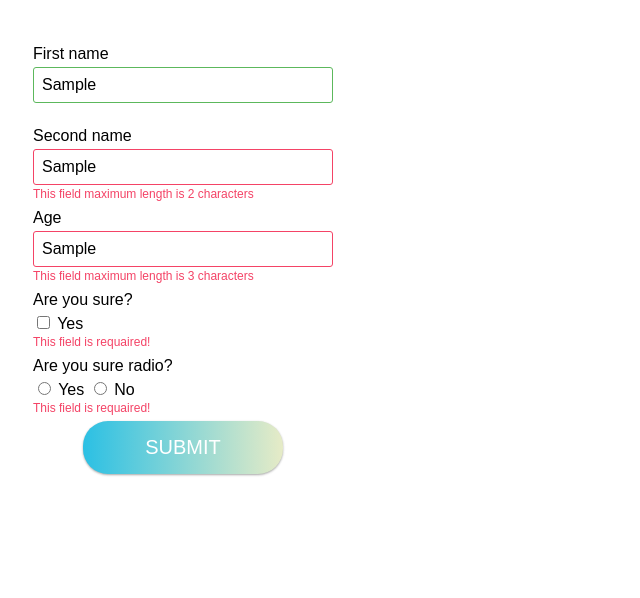
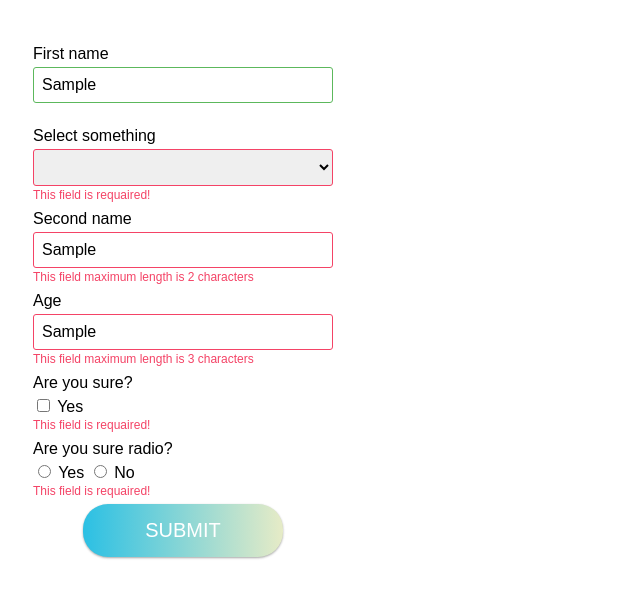
Before and after one commit to DStojecki/validat.js, a website with bundled scripts: page public/index.html in a window 1280 px wide. Both pictures are taken after typing "Sample", "Sample", "Sample" into the empty fields and a click on the button "SUBMIT". Shown: the whole page, without its empty margins (0-640 px from the left). Built offline with nearby package versions, Linux system fonts and the light colour scheme.

Commit message:
add new class names

```diff
--- a/public/index.html
+++ b/public/index.html
@@ -14,6 +14,14 @@
         <div class="validat-form__group">
             <label for="">First name</label>
             <input data-required data-minlength="3" class="my-input">
+        </div>
+        <div class="validat-form__group">
+            <label for="">Select something</label>
+            <select data-required data-event="change" class="my-input">
+                <option value="" selected></option>
+                <option value="Some">Some</option>
+                <option value="Thing">Thing</option>
+            </select>
         </div>
         <div class="validat-form__group">
             <label for="">Second name</label>
--- a/resources/js/validators.js
+++ b/resources/js/validators.js
@@ -60,6 +60,8 @@ export default class Validators {
         const input = settings.input
         const inputType = input.getAttribute('type')
 
+        console.log(input);
+
         if(inputType == 'checkbox') {
             if(input.checked == true) return false
 
@@ -96,8 +98,8 @@ export default class Validators {
     }
 
     addValidationMsg(element, msg) {
-        element.classList.add('error')
-        element.classList.remove('valid')
+        element.classList.add('validat-error')
+        element.classList.remove('validat-valid')
         const errorMsg = element.parentElement.querySelector('.error-msg')
 
         if(errorMsg) {
@@ -111,10 +113,10 @@ export default class Validators {
     }
 
     removeValidaitonMsg(element, addValid) {
-        element.classList.remove('error')
+        element.classList.remove('validat-error')
         const errorMsg = element.parentElement.querySelector('.error-msg')
 
         if(errorMsg) errorMsg.textContent = ''
-        if(addValid) element.classList.add('valid')
+        if(addValid) element.classList.add('validat-valid')
     }
 }
--- a/resources/sass/form.scss
+++ b/resources/sass/form.scss
@@ -11,18 +11,19 @@
         margin: 12px 0px;
         position: relative;
 
-        input {
+        input,
+        select {
             outline: none;
             padding: 8px;
             border-radius: 3px;
             border: 1px solid #ccc;
             font-size: 16px;
 
-            &.error {
+            &.validat-error {
                 border-color: var(--color-error);
             }
 
-            &.valid {
+            &.validat-valid {
                 border-color: var(--color-valid);
             }
         }
```
